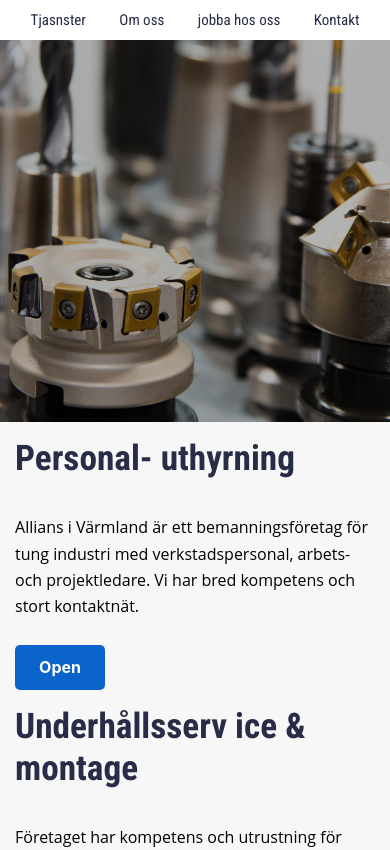
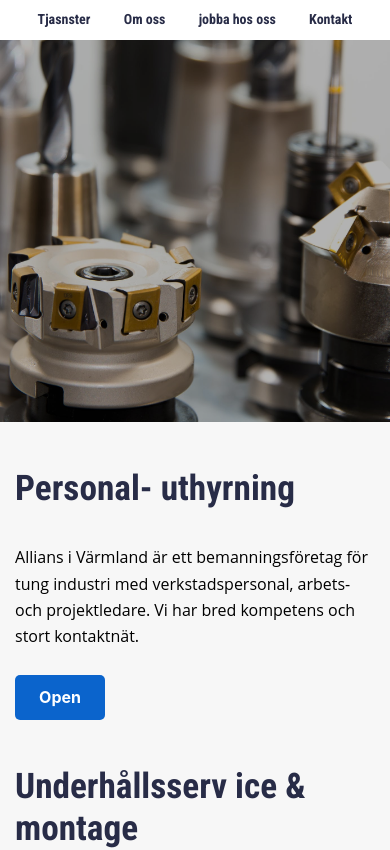
Before and after one commit to DSt17/Site-for-O.Str, a React (Create React App) app: page / in a window 390 px wide. Shown: the top 850 px of the page. Built offline with nearby package versions, Linux system fonts and the light colour scheme.

Commit message:
compl contacts box

```diff
--- a/src/assets/components/DescriptionBlock/Description.module.css
+++ b/src/assets/components/DescriptionBlock/Description.module.css
@@ -15,8 +15,7 @@
         width: 100%;
         margin-right: 0;
         padding: 0;
-
-
+        margin-top: 30px;
     }
 }
 
--- a/src/nav/Nav.module.css
+++ b/src/nav/Nav.module.css
@@ -6,7 +6,7 @@
     justify-content: space-between;
     z-index: 1;
 
-    position:relative;
+    position:fixed;
     background-color: white;
 }
 
@@ -32,11 +32,12 @@
     font-style: inherit;
     line-height: 2em;
     padding: 5px 20px;
-    font-size: 15px
+    font-size: 14px
 }
 @media screen and (max-width: 1118px) {
     .navBlockLink a {
         padding: 5px 15px;
+        font-weight: 700;
     }
 }
 
```
